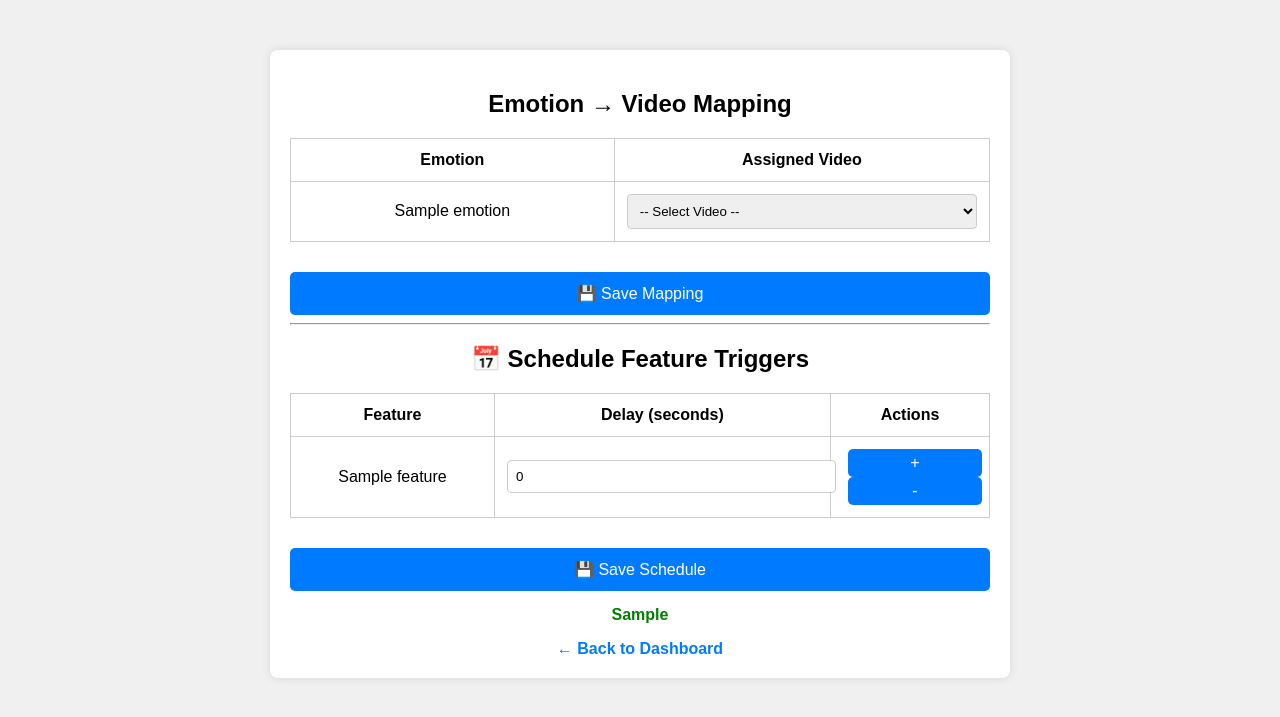
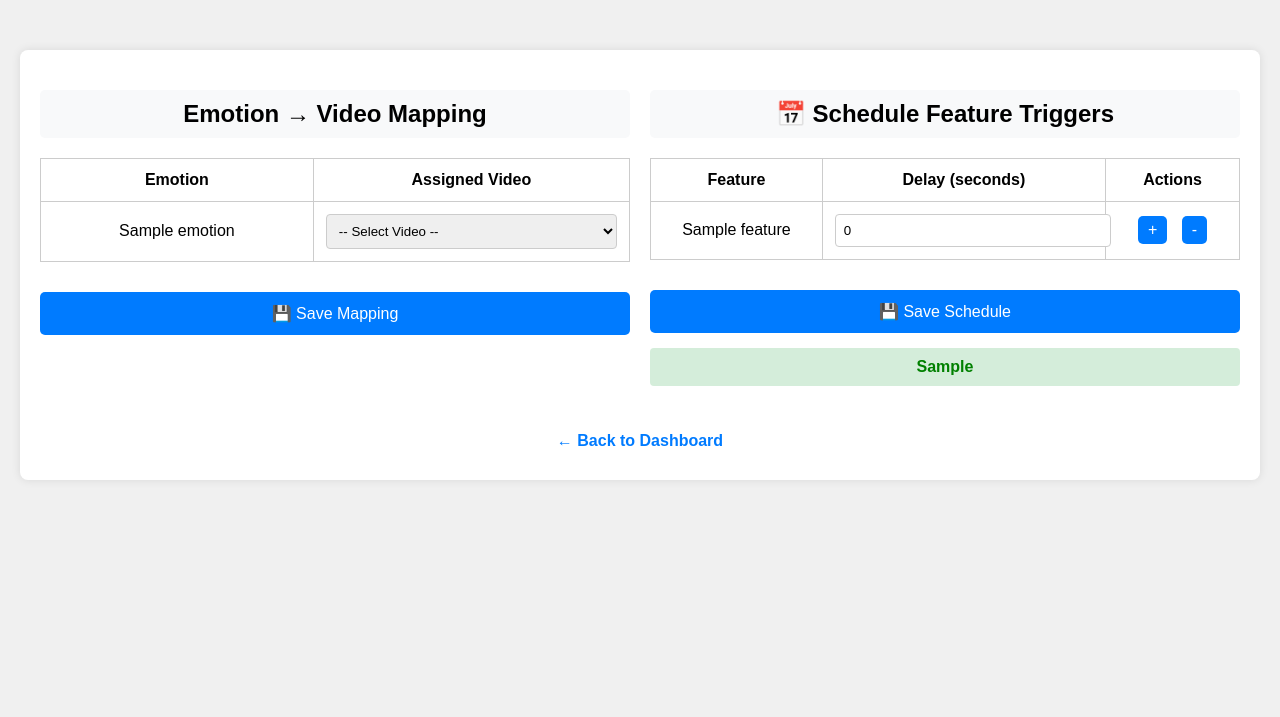
Before and after one commit to lonepo/droid, a Flask app: template templates/settings.html in a window 1280 px wide. Shown: the top 717 px of the page. Run offline with Flask 3, Linux system fonts and the light colour scheme; the template is opened without the code that fills it: most values are stand-ins (such as "Sample title", 1, 10 or a date in 2020); parts of the project's set-up code (start-up, migrations or seed data) failed here and were passed over.

Commit message:
settings reshape

```diff
--- a/templates/settings.html
+++ b/templates/settings.html
@@ -6,24 +6,102 @@
     <title>Emotion-Video Settings</title>
     <style>
         body { font-family: Arial, sans-serif; background:#f0f0f0; }
-        .container { max-width: 700px; margin: 50px auto; background:#fff; padding:20px; border-radius:8px; box-shadow:0 0 10px rgba(0,0,0,0.1); }
-        h2 { text-align:center; margin-bottom: 20px; }
-        table { width:100%; border-collapse:collapse; margin:20px 0; }
-        th, td { padding:12px; border:1px solid #ccc; text-align: center; }
-        select, input[type="number"] { width: 100%; padding: 8px; border-radius: 4px; border: 1px solid #ccc; }
-        button { width:100%; padding:12px; background:#007BFF; border:none; color:white; font-size:16px; border-radius:5px; cursor:pointer; margin-top: 10px; }
+        .container {
+            max-width: 1200px;
+            margin: 50px auto;
+            background:#fff;
+            padding:20px;
+            border-radius:8px;
+            box-shadow:0 0 10px rgba(0,0,0,0.1);
+        }
+        .settings-layout {
+            display: flex;
+            gap: 20px;
+            margin-bottom: 20px;
+        }
+        .settings-column {
+            flex: 1;
+            min-width: 45%;
+        }
+        h2 {
+            text-align:center;
+            margin-bottom: 20px;
+            padding: 10px;
+            background: #f8f9fa;
+            border-radius: 5px;
+        }
+        table {
+            width:100%;
+            border-collapse:collapse;
+            margin:20px 0;
+            background: white;
+        }
+        th, td {
+            padding:12px;
+            border:1px solid #ccc;
+            text-align: center;
+        }
+        select, input[type="number"] {
+            width: 100%;
+            padding: 8px;
+            border-radius: 4px;
+            border: 1px solid #ccc;
+        }
+        button {
+            width:100%;
+            padding:12px;
+            background:#007BFF;
+            border:none;
+            color:white;
+            font-size:16px;
+            border-radius:5px;
+            cursor:pointer;
+            margin-top: 10px;
+        }
         button:hover { background:#0056b3; }
-        .success { color:green; text-align:center; font-weight: bold; margin-top: 15px; }
-        .back-link { display:block; text-align:center; margin-top:15px; }
-        .back-link a { text-decoration: none; color: #007BFF; font-weight: bold; }
+        .success {
+            color:green;
+            text-align:center;
+            font-weight: bold;
+            margin-top: 15px;
+            padding: 10px;
+            background: #d4edda;
+            border-radius: 4px;
+        }
+        .back-link {
+            display:block;
+            text-align:center;
+            margin-top:15px;
+            padding: 10px;
+        }
+        .back-link a {
+            text-decoration: none;
+            color: #007BFF;
+            font-weight: bold;
+        }
         .back-link a:hover { text-decoration: underline; }
+        .action-button {
+            padding: 5px 10px !important;
+            margin: 0 5px !important;
+            width: auto !important;
+        }
+        @media (max-width: 768px) {
+            .settings-layout {
+                flex-direction: column;
+            }
+            .settings-column {
+                width: 100%;
+            }
+        }
     </style>
 </head>
 <body>
 <div class="container">
+    <div class="settings-layout">
+        <div class="settings-column">
             <h2>Emotion → Video Mapping</h2>
             <!-- Emotion → Video mapping form -->
-    <form method="POST" action="{{ url_for('settings') }}">   <!-- >>> CHANGE -->
+            <form method="POST" action="{{ url_for('settings') }}">
                 <table>
                     <tr><th>Emotion</th><th>Assigned Video</th></tr>
                     {% for emotion in emotions %}
@@ -48,9 +126,9 @@
                 <p class="success">{{ success }}</p>
                 {% endif %}
             </form>
+        </div>
 
-    <hr>
-
+        <div class="settings-column">
             <h2>📅 Schedule Feature Triggers</h2>
             <!-- Schedule form -->
     <form method="POST" action="{{ url_for('save_schedule_route') }}" id="scheduleForm">
@@ -68,8 +146,8 @@
                            value="{{ schedule.get(feature, 0) }}">
                 </td>
                 <td>
-                    <button type="button" onclick="addDelayAfter(this)" style="padding: 5px 10px; margin: 0 5px;">+</button>
-                    <button type="button" onclick="removeDelay(this)" style="padding: 5px 10px; margin: 0 5px;">-</button>
+                    <button type="button" onclick="addDelayAfter(this)" class="action-button">+</button>
+                    <button type="button" onclick="removeDelay(this)" class="action-button">-</button>
                 </td>
             </tr>
             {% endfor %}
@@ -149,7 +227,8 @@
             });
         };
     </script>
-
+        </div>
+    </div>
     <div class="back-link">
         <a href="{{ url_for('dashboard') }}">← Back to Dashboard</a>
     </div>
```
Lines whose indentation alone changed are shown as unchanged.
